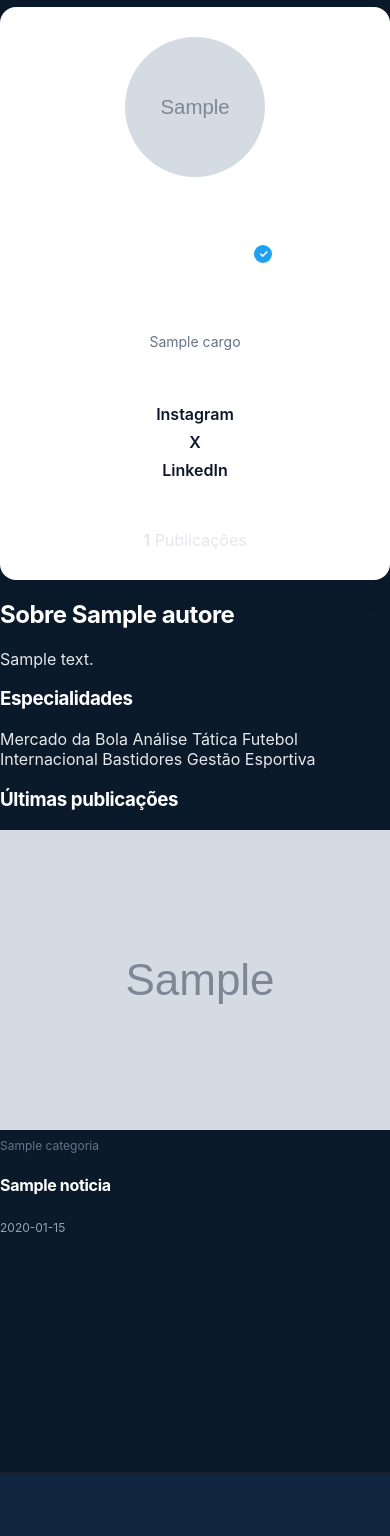
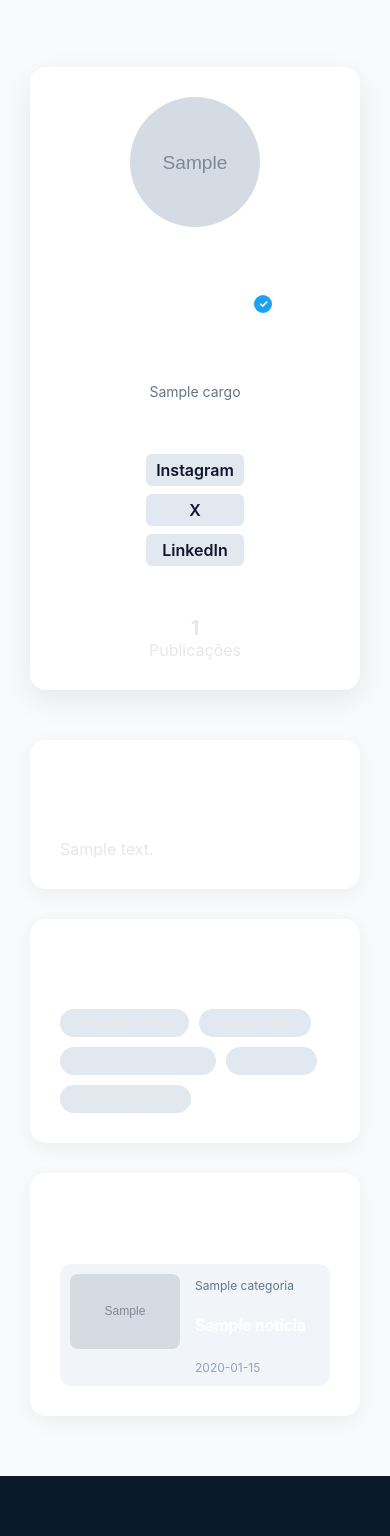
Before and after one commit to ogirodabola/app, a FastAPI app: page /autor/1 in a window 390 px wide. Shown: the part 95-1631 px from the top of the page. Run offline with FastAPI, Linux system fonts and the light colour scheme; grey boxes marked "Sample" are stand-in pictures; a database or web service that is not in the repository returns one stand-in record (values such as "Sample title").

Commit message:
Update main.css

```diff
--- a/static/css/main.css
+++ b/static/css/main.css
@@ -3567,3 +3567,137 @@ NOTÍCIA — ISOLAMENTO DO LABEL DE PUBLICIDADE
     grid-template-columns: 1fr;
   }
 }
+
+.author-wrapper {
+  background: #f8fafc;
+  padding: 60px 0;
+}
+
+.author-container {
+  max-width: 1200px;
+  margin: 0 auto;
+  display: grid;
+  grid-template-columns: 320px 1fr;
+  gap: 50px;
+  padding: 0 30px;
+}
+
+.author-card {
+  background: #ffffff;
+  padding: 30px;
+  border-radius: 16px;
+  box-shadow: 0 10px 30px rgba(0,0,0,0.08);
+  text-align: center;
+}
+
+.author-photo {
+  width: 130px;
+  height: 130px;
+  border-radius: 50%;
+  object-fit: cover;
+  margin-bottom: 20px;
+}
+
+.author-role {
+  color: #64748b;
+  font-size: 14px;
+  margin-bottom: 20px;
+}
+
+.author-social {
+  display: flex;
+  flex-direction: column;
+  gap: 8px;
+  margin-bottom: 20px;
+}
+
+.author-social a {
+  text-decoration: none;
+  background: #e2e8f0;
+  padding: 6px 10px;
+  border-radius: 6px;
+  font-weight: 600;
+  color: #0f172a;
+}
+
+.author-count strong {
+  font-size: 20px;
+  display: block;
+}
+
+.author-main {
+  display: flex;
+  flex-direction: column;
+  gap: 30px;
+}
+
+.author-section {
+  background: #ffffff;
+  padding: 30px;
+  border-radius: 16px;
+  box-shadow: 0 6px 20px rgba(0,0,0,0.05);
+}
+
+.author-bio p {
+  margin-bottom: 16px;
+  line-height: 1.7;
+  color: #334155;
+}
+
+.author-tags {
+  display: flex;
+  flex-wrap: wrap;
+  gap: 10px;
+}
+
+.author-tags span {
+  background: #e2e8f0;
+  padding: 6px 12px;
+  border-radius: 20px;
+  font-size: 13px;
+  font-weight: 600;
+}
+
+.author-list {
+  display: flex;
+  flex-direction: column;
+  gap: 15px;
+}
+
+.author-item {
+  display: flex;
+  gap: 15px;
+  padding: 10px;
+  border-radius: 12px;
+  background: #f1f5f9;
+  text-decoration: none;
+  color: inherit;
+  transition: 0.2s;
+}
+
+.author-item:hover {
+  background: #e2e8f0;
+}
+
+.author-item img {
+  width: 110px;
+  height: 75px;
+  object-fit: cover;
+  border-radius: 8px;
+}
+
+.author-item-category {
+  font-size: 12px;
+  color: #64748b;
+}
+
+.author-item-date {
+  font-size: 12px;
+  color: #94a3b8;
+}
+
+@media (max-width: 900px) {
+  .author-container {
+    grid-template-columns: 1fr;
+  }
+}
```
